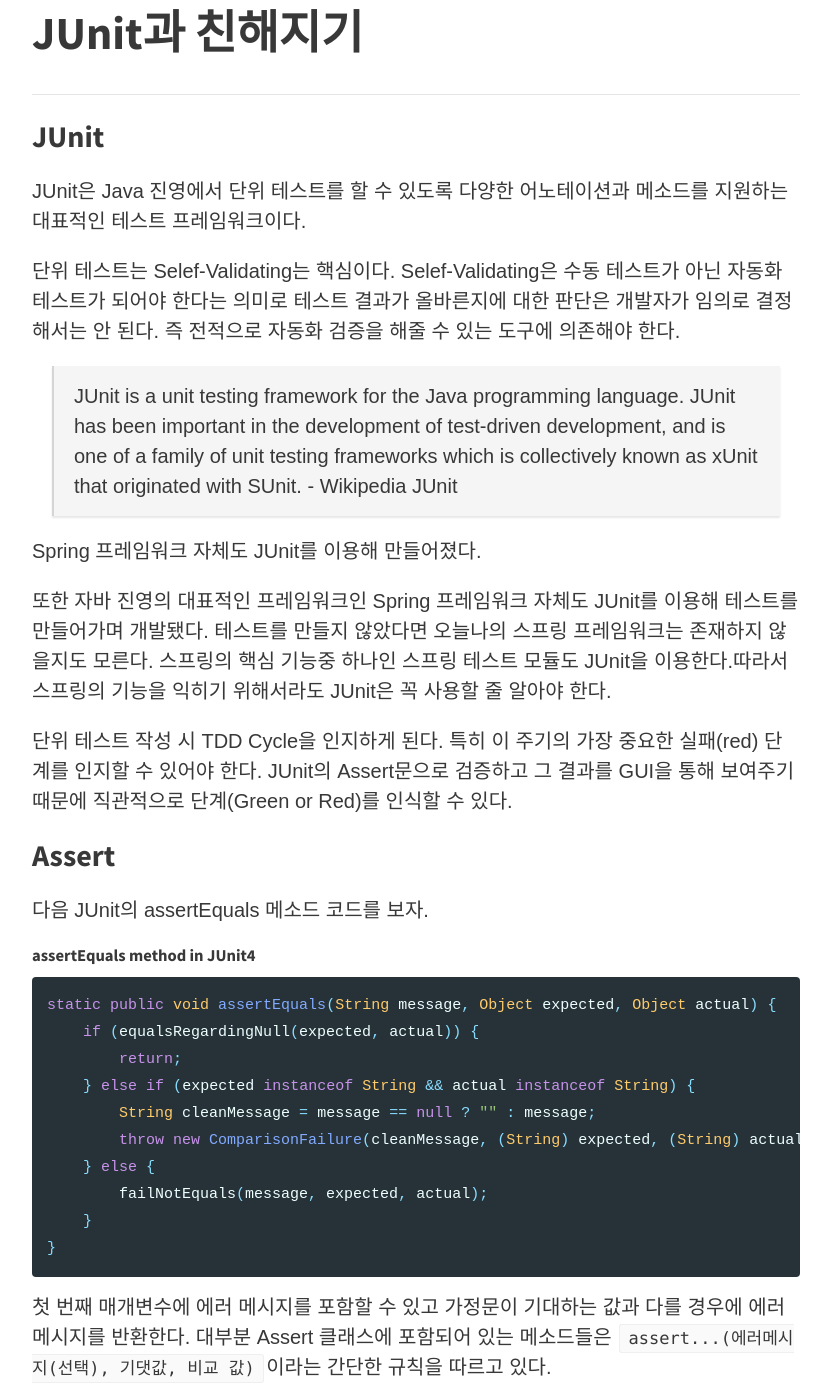
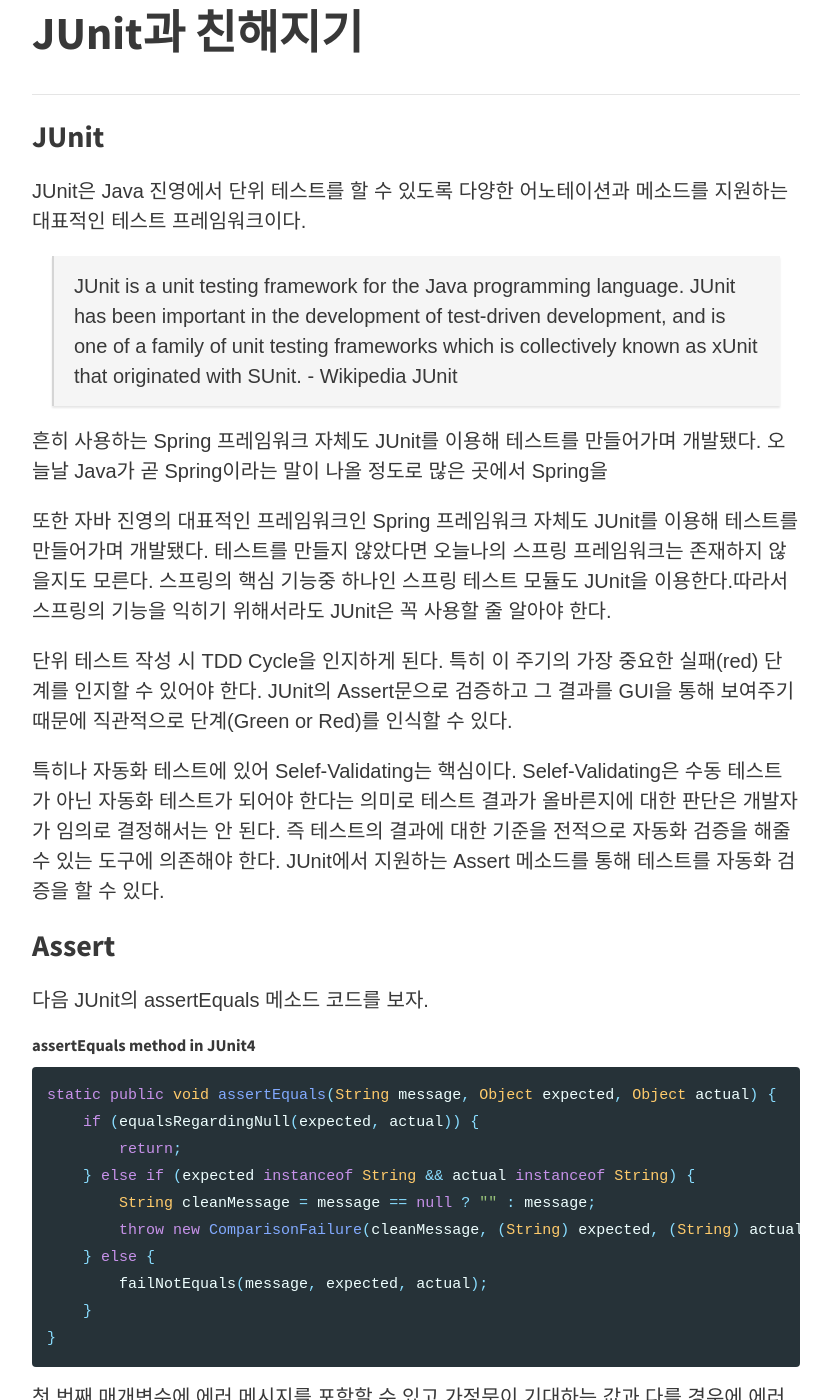
Before and after one commit to gmoon92/gmoon92.github.io, a Jekyll site: the page built from _posts/2018-10-20-junit.md, in a window 1280 px wide and 1400 px high, scrolled down 549 px. Shown: the whole window, without its empty margins (224-1055 px from the left). Built offline with Jekyll 4.4.1, drawn with Linux system fonts in a browser that asks for light colours; comment, search, counter and statistics services are not loaded.

Commit message:
JUnit modify

```diff
--- a/_posts/2018-10-20-junit.md
+++ b/_posts/2018-10-20-junit.md
@@ -23,15 +23,15 @@ priority: 1.0
 
 JUnit은 Java 진영에서 단위 테스트를 할 수 있도록 다양한 어노테이션과 메소드를 지원하는 대표적인 테스트 프레임워크이다.
 
-단위 테스트는 Selef-Validating는 핵심이다. Selef-Validating은 수동 테스트가 아닌 자동화 테스트가 되어야 한다는 의미로 테스트 결과가 올바른지에 대한 판단은 개발자가 임의로 결정해서는 안 된다. 즉 전적으로 자동화 검증을 해줄 수 있는 도구에 의존해야 한다.
-
 >JUnit is a unit testing framework for the Java programming language. JUnit has been important in the development of test-driven development, and is one of a family of unit testing frameworks which is collectively known as xUnit that originated with SUnit. - Wikipedia JUnit
 
-Spring 프레임워크 자체도 JUnit를 이용해 만들어졌다.
+흔히 사용하는 Spring 프레임워크 자체도 JUnit를 이용해 테스트를 만들어가며 개발됐다. 오늘날 Java가 곧 Spring이라는 말이 나올 정도로 많은 곳에서 Spring을
 
 또한 자바 진영의 대표적인 프레임워크인 Spring 프레임워크 자체도 JUnit를 이용해 테스트를 만들어가며 개발됐다. 테스트를 만들지 않았다면 오늘나의 스프링 프레임워크는 존재하지 않을지도 모른다. 스프링의 핵심 기능중 하나인 스프링 테스트 모듈도 JUnit을 이용한다.따라서 스프링의 기능을 익히기 위해서라도 JUnit은 꼭 사용할 줄 알아야 한다.
 
 단위 테스트 작성 시 TDD Cycle을 인지하게 된다. 특히 이 주기의 가장 중요한 실패(red) 단계를 인지할 수 있어야 한다. JUnit의 Assert문으로 검증하고 그 결과를 GUI을 통해 보여주기 때문에 직관적으로 단계(Green or Red)를 인식할 수 있다.
+
+특히나 자동화 테스트에 있어 Selef-Validating는 핵심이다. Selef-Validating은 수동 테스트가 아닌 자동화 테스트가 되어야 한다는 의미로 테스트 결과가 올바른지에 대한 판단은 개발자가 임의로 결정해서는 안 된다. 즉 테스트의 결과에 대한 기준을 전적으로 자동화 검증을 해줄 수 있는 도구에 의존해야 한다. JUnit에서 지원하는 Assert 메소드를 통해 테스트를 자동화 검증을 할 수 있다.
 
 ### Assert
 
```
